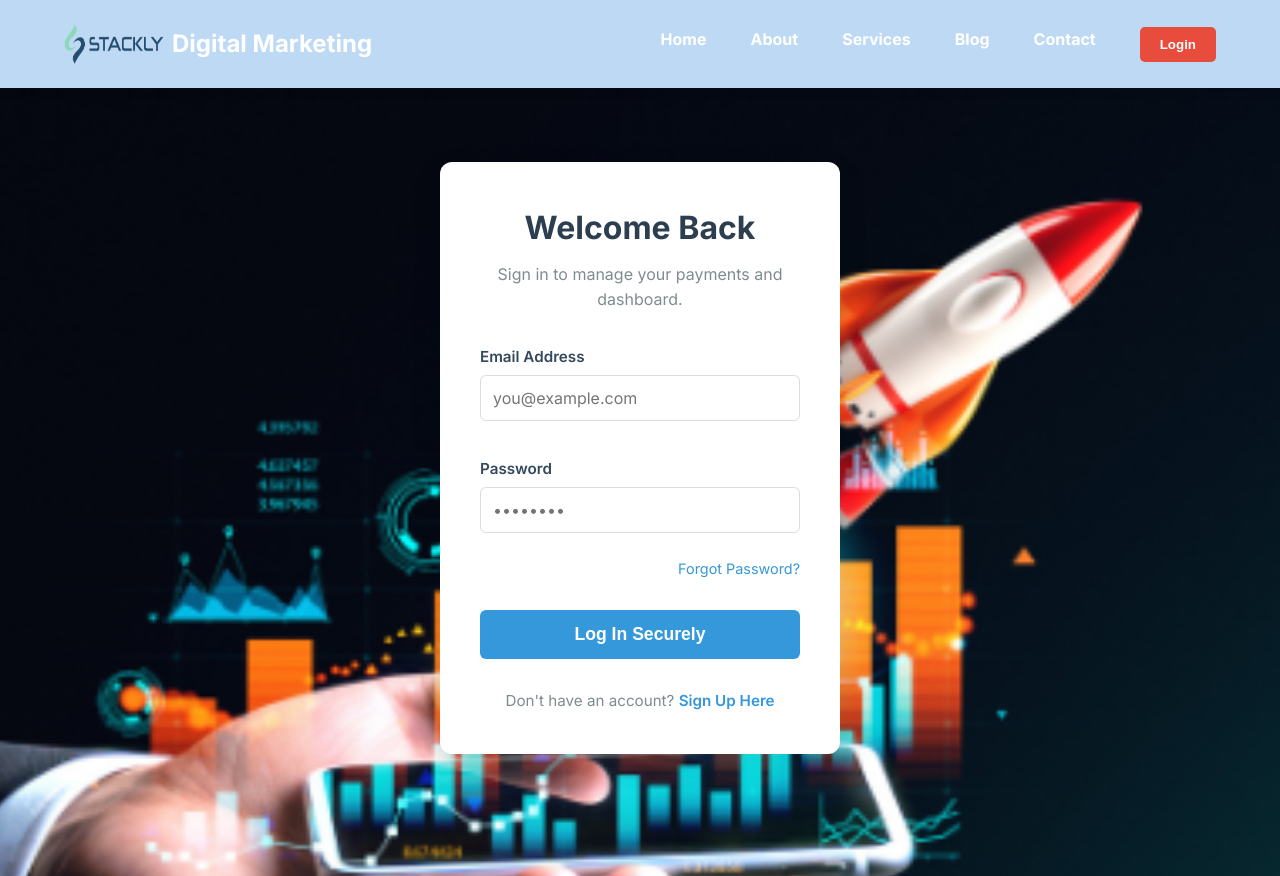
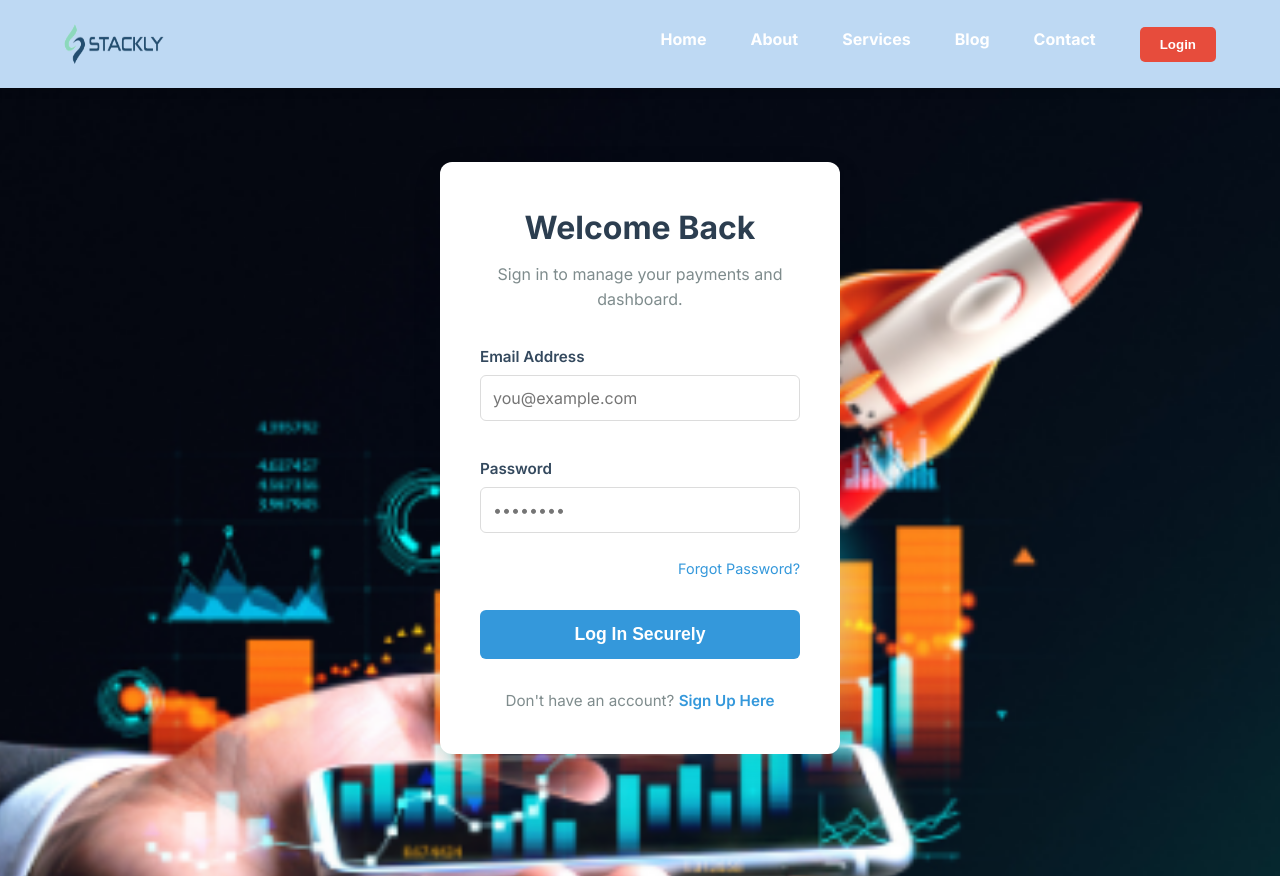
Before and after one commit to Abinayasenguttuvan/digi-payment, a plain HTML site: page login.html in a window 1280 px wide. Shown: the top 876 px of the page. Drawn offline with Linux system fonts and the light colour scheme.

Commit message:
Add files via upload

```diff
--- a/login.html
+++ b/login.html
@@ -12,7 +12,7 @@
         <div class="container">
           <a href="index.html" class="logo">
             <img src="./image.png" alt="Stackly Logo" style="width: 100px;">
-            <span> Digital Marketing  </span>
+
           </a>
 
           <div class="menu-toggle" onclick="toggleMenu()">☰</div>
```
Also changed, not shown: about1.html (+2 -1 lines), blog1.html (+2 -1 lines), contact1.html (+2 -1 lines), services1.html (+1 -1 lines), signup.html (+1 -1 lines).
